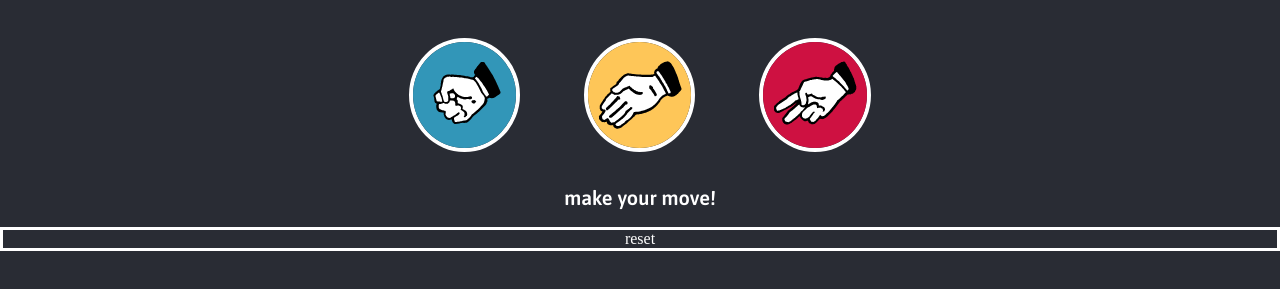
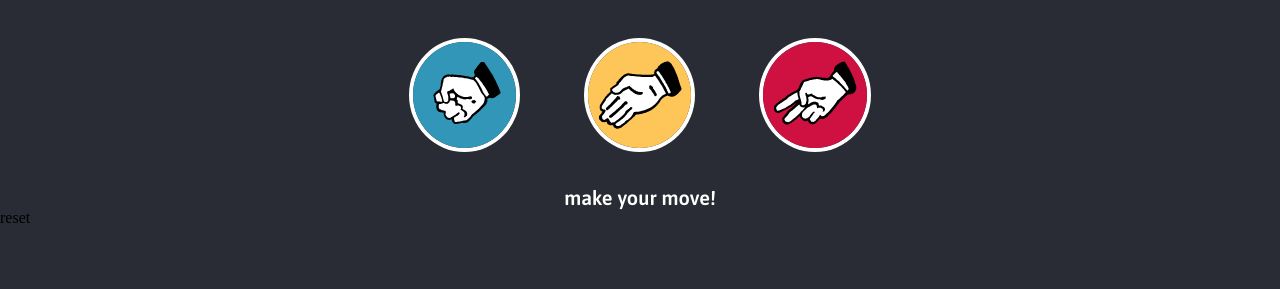
Before and after one commit to AaronRockele/Schaar-Steen-Papier, a plain HTML site: page index.html in a window 1280 px wide. Shown: the part 273-562 px from the top of the page. Drawn offline with Linux system fonts and the light colour scheme.

Commit message:
finished project

```diff
--- a/Assets/CSS/stylesheet.css
+++ b/Assets/CSS/stylesheet.css
@@ -92,10 +92,3 @@ header > h1 {
     font-size: 20px;
     margin-top: 20px;
 }
-
-.reset {
-    border: 3px solid white;
-    text-align: center;
-    color: white;
-
-}
```
Also changed, not shown: index.html (+0 -1 lines).
